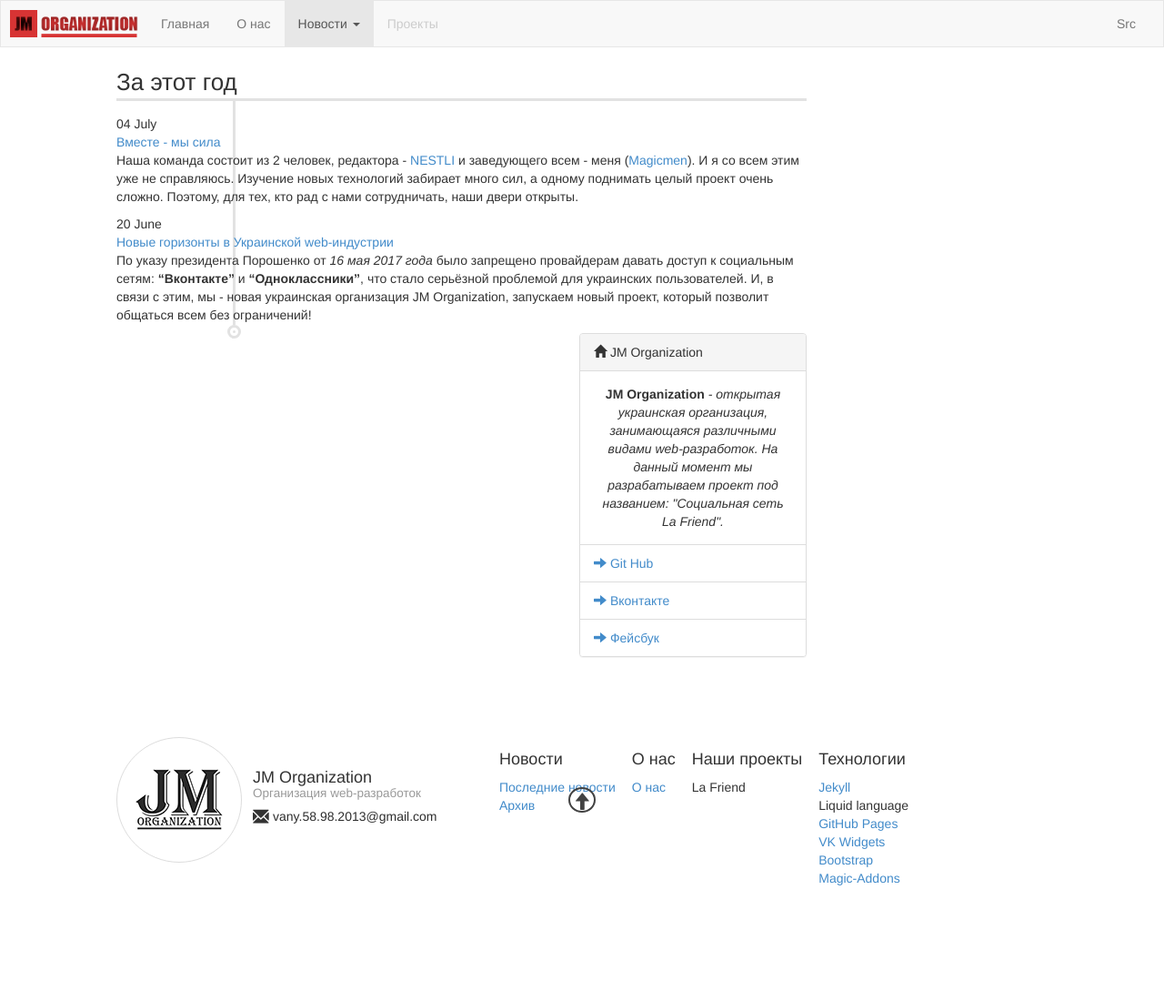
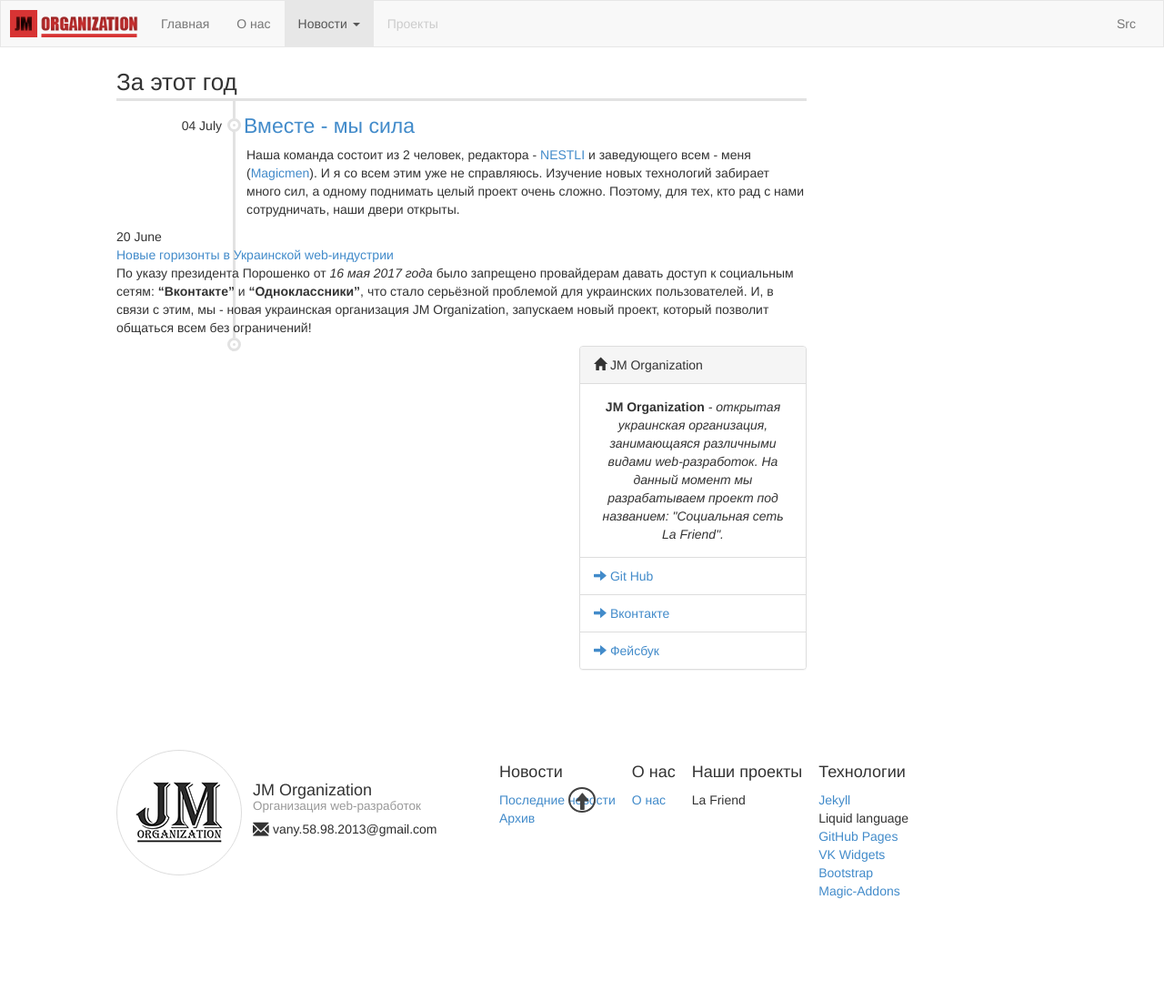
Before and after one commit to jm-organization/jm-organization.github.io, a Jekyll site: the page built from archive/index.html, in a window 1280 px wide. Shown: the whole page at 91% size. Built offline with Jekyll 4.4.1, drawn with Linux system fonts in a browser that asks for light colours.

Commit message:
fixes in archive

```diff
--- a/archive/index.html
+++ b/archive/index.html
@@ -21,14 +21,14 @@
         <div class="jm-a-year-block">
             <div class="jm-a-year" style="border-top: 3px solid #e2e2e2;">{{ post.date | date: '%Y' }}</div>
                     {% endif %}
+            <div class="jm-archive-article">
                 {% endunless %}
-            <div class="jm-archive-article">
 
                 <div class="jm-aa-date">{{ post.date | date: '%d %B' }}</div>
                 <div class="jm-aa-title"><a href="{{ post.url }}">{{ post.title }}</a></div>
                 <div class="jm-aa-body">{{ post.excerpt }}</div>
             {% endfor %}
+            {% if year != nyear %}</div>{% endif %}
         </div>
     </div>
 </div>
-</div>
```
Lines whose indentation alone changed are shown as unchanged.
